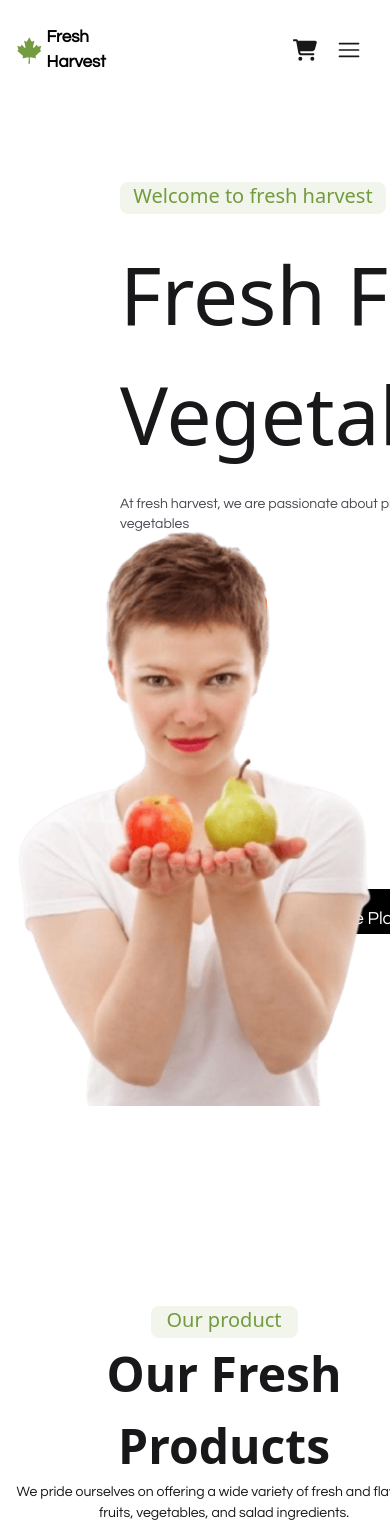
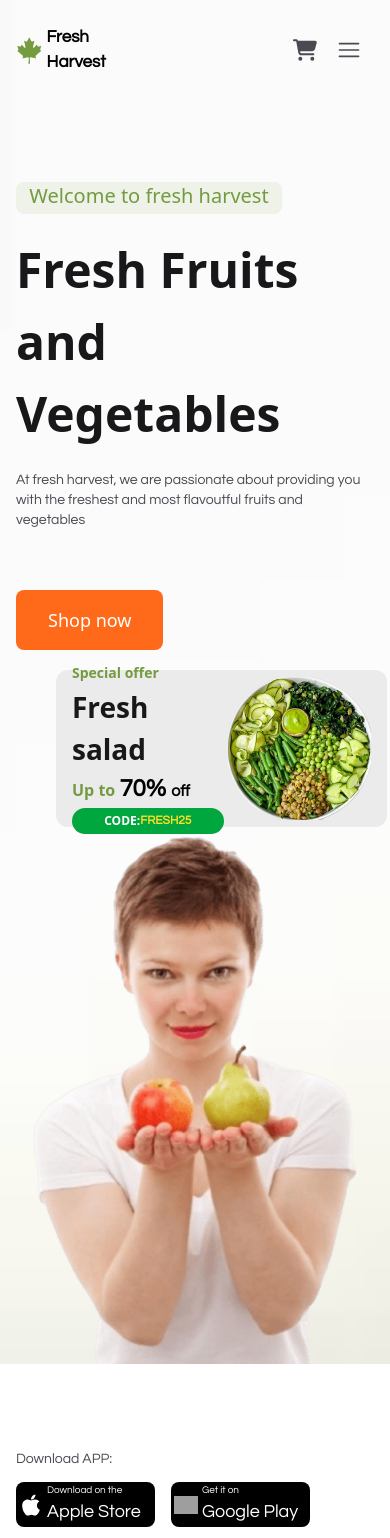
Before and after one commit to shaimazerin46/fresh-harvest, a Next.js app: page / in a window 390 px wide. Shown: the top 1538 px of the page. Built offline with nearby package versions, Linux system fonts and the light colour scheme; grey boxes are pictures that could not be loaded.

Commit message:
banner responsive done

```diff
--- a/src/components/home/Banner.jsx
+++ b/src/components/home/Banner.jsx
@@ -6,27 +6,27 @@ const Banner = () => {
     return (
         <div
             style={{
-                backgroundImage: 'url(/image/banner.jpg)',
+                backgroundImage: 'url(/image/bg.jpg)',
                 backgroundRepeat: 'no-repeat',
                 backgroundPosition: 'center',
                 backgroundSize: 'cover'
             }}
-            className='object-cover w-full px-[120px]  relative'>
+            className='object-cover lg:h-[1000px] lg:w-full lg:px-[120px] px-4  relative'>
 
 
-                <div className='pt-[182px] w-[660px] pb-[172px]'>
+                <div className='pt-[182px] lg:w-[660px] lg:pb-[172px] relative'>
                     <div className='space-y-5 w-full'>
                         <h3 className='text-xl highlight highlight_bg w-[266px] h-8 rounded-lg text-center'>Welcome to fresh harvest</h3>
-                    <h3 className='text-[80px] font-[500px]'>Fresh Fruits and Vegetables</h3>
+                    <h3 className='lg:text-[80px] font-bold text-[48px] '>Fresh Fruits and Vegetables</h3>
                     <p className='text-sm lite_font'> At fresh harvest, we are passionate about providing you with the freshest and most flavoutful fruits and vegetables</p>
                     <button className='py-4 px-8 bg-[#FF6A1A] mt-10 text-white rounded-lg text-lg font-[600px]'>Shop now</button>
                     </div>
 
-                    <div className='grid grid-cols-2 mt-5'>
+                    <div className='mt-5 ml-10 lg:ml-0 lg:absolute lg:right-0'>
                         <div>
 
                         </div>
-                        <div className='flex items-center gap-1  bg-[#EBEBEB] px-4 py-2 w-[331px] h-[157px] rounded-xl'>
+                        <div className='flex items-center gap-1  bg-[#EBEBEB] px-4 py-2 w-[331px] h-[157px] rounded-xl '>
                             <div className='font-bold space-y-[3px]'>
                                 <h3 className='highlight text-sm'>Special offer</h3>
                                 <h3 className='text-[28px] font-[500px]'>Fresh salad</h3>
@@ -41,7 +41,7 @@ const Banner = () => {
 
                     </div>
 
-                    <div className='mt-[25px]'>
+                    <div className='mt-[25px] absolute lg:-bottom-32 -bottom-[700px]'>
                         <p className='lite_font'>Download APP:</p>
                         <div className='mt-[12px] flex gap-4'>
                             <div className='w-[139px] p-[3px] h-[45px] flex items-center bg-black text-white rounded-lg'>
@@ -70,7 +70,7 @@ const Banner = () => {
                     </div>
                 </div>
 
-                <div className='absolute bottom-0 right-0' >
+                <div className='lg:absolute bottom-0 right-0' >
                     <img className='object-cover w-full flex justify-end' src={"/image/girl.png"} ></img>
                 </div>
         </div>
--- a/src/components/shared/Navbar.jsx
+++ b/src/components/shared/Navbar.jsx
@@ -29,7 +29,7 @@ const Navbar = () => {
   </div>
 
 
-  <div className="flex space-x-5 lg:text-white lg:text-sm text-2xl ml-[175px]">
+  <div className="flex space-x-5 lite_font lg:text-sm text-2xl ml-[175px]">
     <button className="lg:flex hidden items-center gap-1">
       <FaHeart />
       Favoutite
```
Also changed, not shown: public/image/bg.jpg (added).
